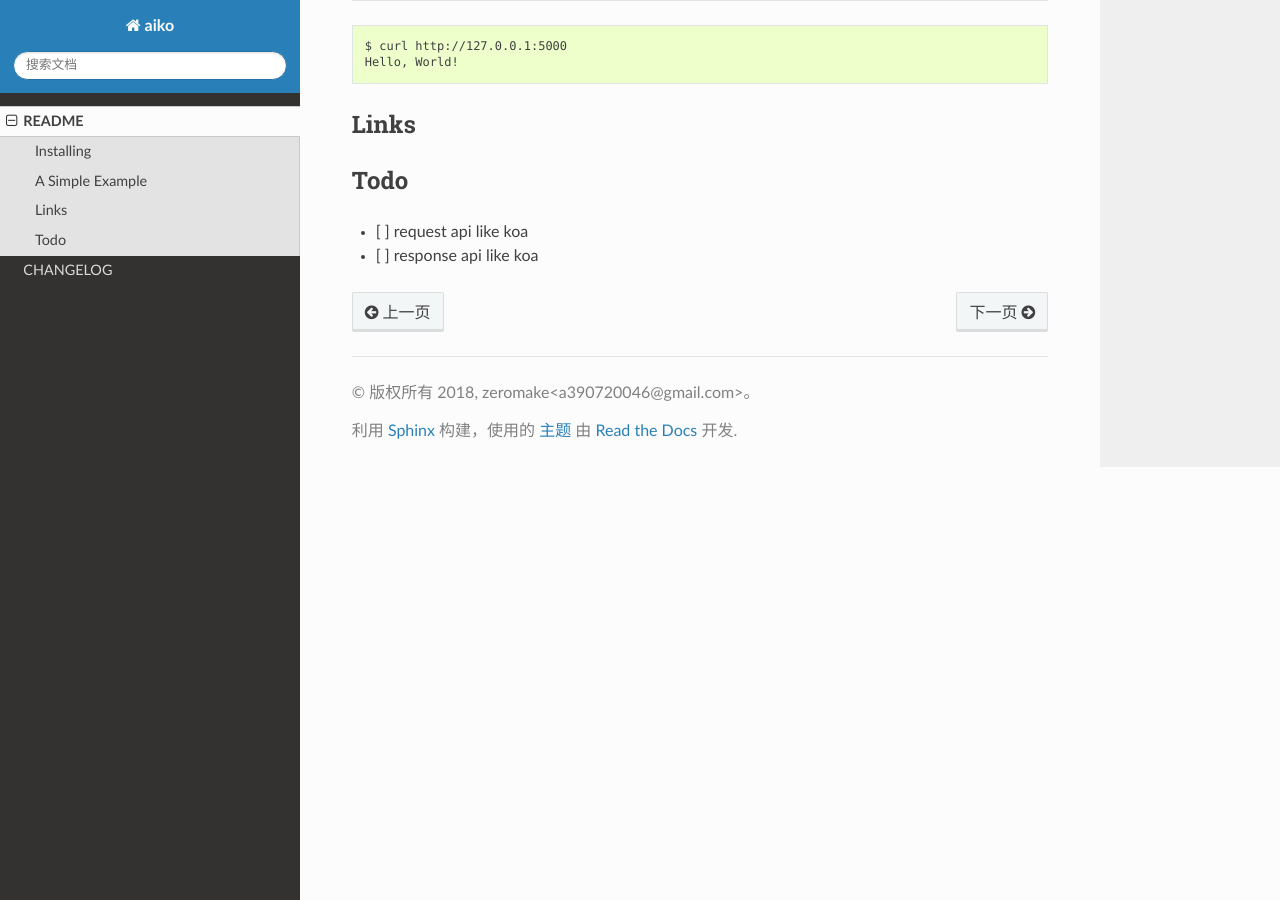
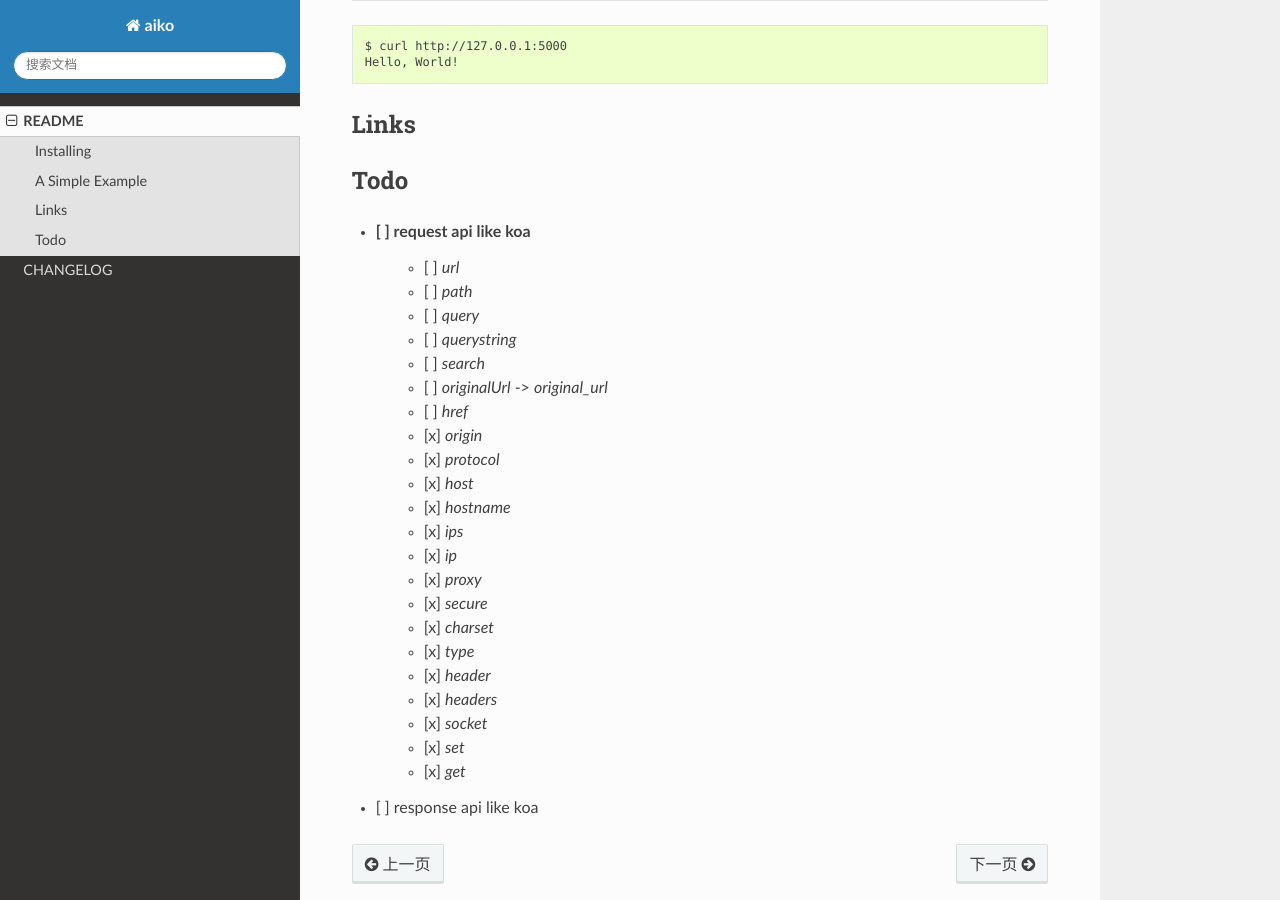
Before and after one commit to zeromake/aiko, a Sphinx documentation site: the page built from docs/source/README.rst, in a window 1280 px wide and 900 px high, scrolled down 717 px. Built offline with Sphinx 7.4.7 and the Read the Docs theme 2.0.0, drawn with Linux system fonts in a browser that asks for light colours.

Commit message:
docs: add change

```diff
--- a/docs/source/README.rst
+++ b/docs/source/README.rst
@@ -48,4 +48,26 @@ Todo
 ----
 
 - [ ] request api like koa
+    - [ ] `url`
+    - [ ] `path`
+    - [ ] `query`
+    - [ ] `querystring`
+    - [ ] `search`
+    - [ ] `originalUrl` -> `original_url`
+    - [ ] `href`
+    - [x] `origin`
+    - [x] `protocol`
+    - [x] `host`
+    - [x] `hostname`
+    - [x] `ips`
+    - [x] `ip`
+    - [x] `proxy`
+    - [x] `secure`
+    - [x] `charset`
+    - [x] `type`
+    - [x] `header`
+    - [x] `headers`
+    - [x] `socket`
+    - [x] `set`
+    - [x] `get`
 - [ ] response api like koa
```
Also changed, not shown: docs/source/CHANGELOG.rst (+28 -0 lines).
